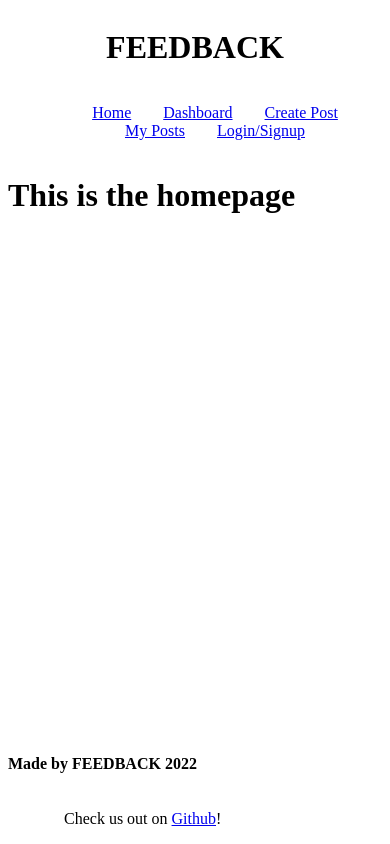
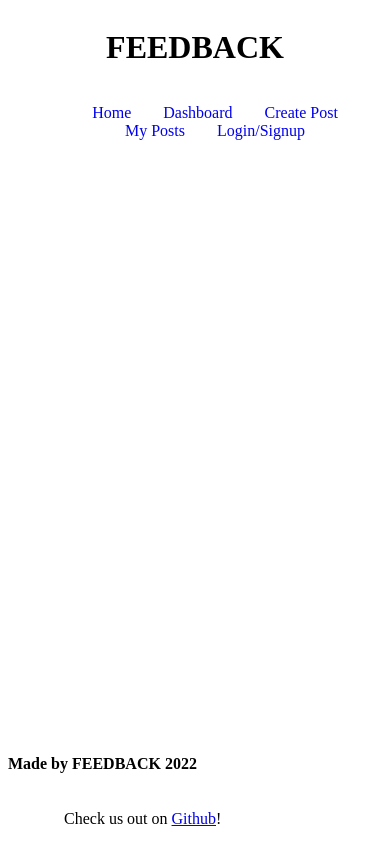
Before and after one commit to Jillium/FEEDback, a React (Create React App) app in the folder client/: page / in a window 390 px wide. Built offline with nearby package versions, Linux system fonts and the light colour scheme.

Commit message:
basic media queries for small screens for header and footer, fixed favicon and took author out from user object

```diff
--- a/client/src/App.css
+++ b/client/src/App.css
@@ -39,3 +39,31 @@
 .footer-item {
     margin: 0 1rem;
 }
+
+@media (max-width: 375px) {
+    .nav {
+        flex-wrap: nowrap;
+        font-size: small;
+        display: flex;
+        justify-content: flex-start;
+
+    }
+
+    .header {
+        display: block;
+        text-align: center;
+    }
+
+    .nav-item {
+        margin: 3px;
+    }
+
+    .footer {
+        display: flex;
+        flex-direction: row;
+        flex-wrap: nowrap;
+        justify-content: center;
+        align-items: center;
+        font-size: small;
+    }
+}
--- a/client/src/App.jsx
+++ b/client/src/App.jsx
@@ -10,28 +10,28 @@ import Home from "./pages/Home"
 
 
 function App() {
-  const [user, setUser] = useState({ token: '', author: null });
+  const [user, setUser] = useState({ token: '', username: null });
   console.log(user);
   return (
     <Router>
       <div>
         <header className='header'>
-          <span><h1>FEEDBACK</h1></span>
+          <h1>FEEDBACK</h1>
           <ul className="nav">
             <li className='nav-item'>
-              <Link to="/">Home</Link>
+              <Link to="/" style={{ textDecoration: 'none' }}>Home</Link>
             </li>
             <li className='nav-item'>
-              <Link to="/dashboard">Dashboard</Link>
+              <Link to="/dashboard" style={{ textDecoration: 'none' }}>Dashboard</Link>
             </li>
             <li className='nav-item'>
-              <Link to='/createpost'>Create Post</Link>
+              <Link to='/createpost' style={{ textDecoration: 'none' }}>Create Post</Link>
             </li>
             <li className='nav-item'>
-              <Link to='/myposts'>My Posts</Link>
+              <Link to='/myposts' style={{ textDecoration: 'none' }}>My Posts</Link>
             </li>
             <li className='nav-item'>
-              <Link to="/login">Login/Signup</Link>
+              <Link to="/login" style={{ textDecoration: 'none' }}>Login/Signup</Link>
             </li>
 
           </ul>
--- a/client/src/pages/Home.jsx
+++ b/client/src/pages/Home.jsx
@@ -2,7 +2,7 @@ import React from 'react';
 
 function Home() {
     return (
-        <h1> This is the homepage</h1>
+        <h1>    </h1>
     )
 
 
```
Also changed, not shown: 1 other file (tests, documents, lock files or other folders).
